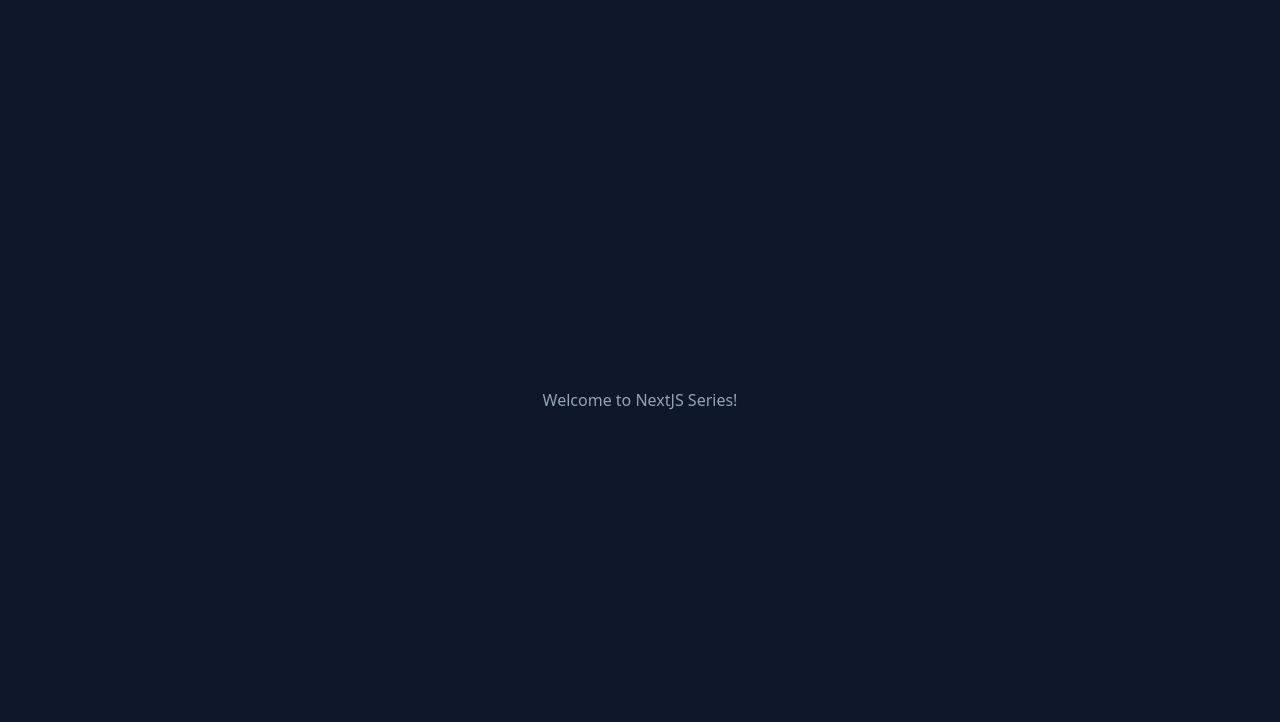
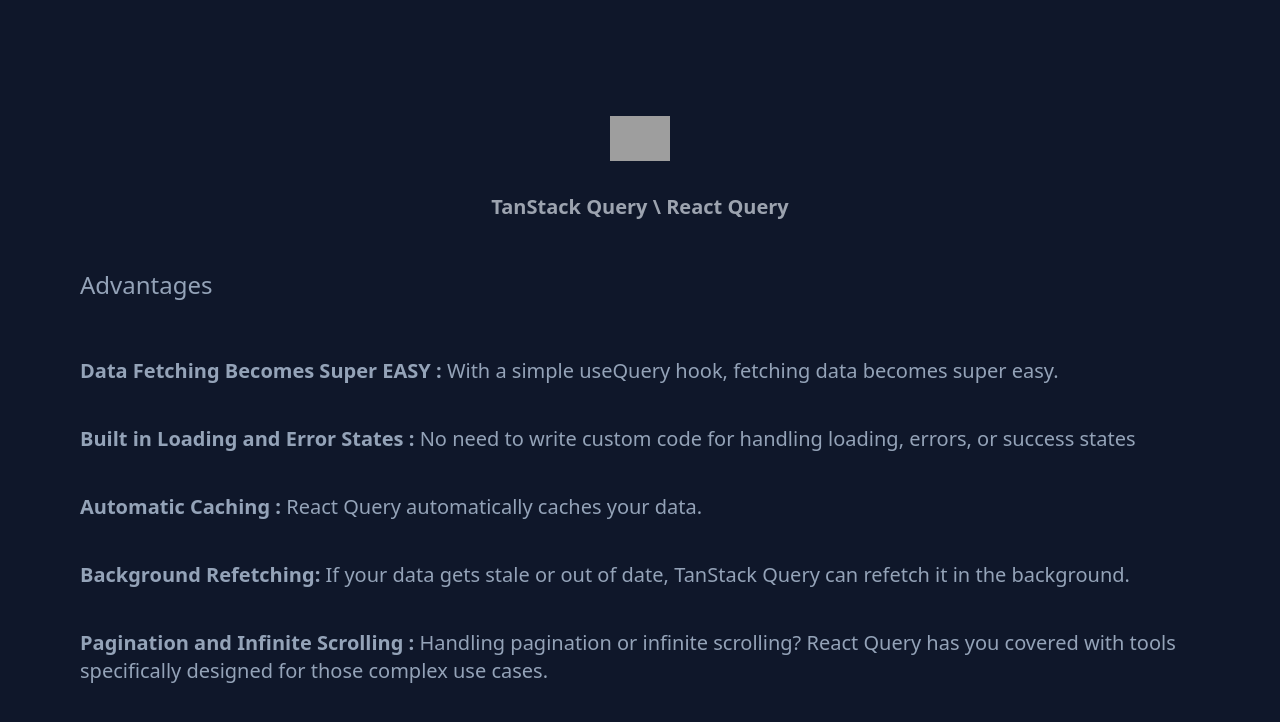
Before and after one commit to designervenkat/nextjs-ts-series, a Next.js app: page / in a window 1280 px wide. Shown: the top 722 px of the page. Built offline with nearby package versions, Linux system fonts and the light colour scheme; grey boxes are pictures that could not be loaded.

Commit message:
tanstack query setup

```diff
--- a/next.config.mjs
+++ b/next.config.mjs
@@ -1,4 +1,8 @@
 /** @type {import('next').NextConfig} */
-const nextConfig = {};
+const nextConfig = {
+  images: {
+    domains: ['tanstack.com'],
+  },
+}
 
-export default nextConfig;
+export default nextConfig
--- a/package.json
+++ b/package.json
@@ -9,11 +9,13 @@
     "lint": "next lint"
   },
   "dependencies": {
+    "@tanstack/react-query": "^5.62.0",
     "next": "15.0.1",
     "react": "19.0.0-rc-69d4b800-20241021",
     "react-dom": "19.0.0-rc-69d4b800-20241021"
   },
   "devDependencies": {
+    "@tanstack/eslint-plugin-query": "^5.61.6",
     "@types/node": "^20",
     "@types/react": "npm:types-react@19.0.0-rc.1",
     "@types/react-dom": "npm:types-react-dom@19.0.0-rc.1",
--- a/src/app/layout.tsx
+++ b/src/app/layout.tsx
@@ -1,16 +1,14 @@
-
+import { TanstackProvider } from '@/providers/tanstack-provider'
 import './main.css'
 import type { Metadata } from 'next'
 
 export const metadata: Metadata = {
   title: {
-    default: "Code Today!",
-    template: "%s | CodeToday! HERE"
+    default: 'Code Today!',
+    template: '%s | CodeToday! HERE',
   },
   description: 'Learn code for anywhere',
 }
-
-
 
 export default function RootLayout({
   children,
@@ -20,12 +18,9 @@
   return (
     <html lang="en">
       <body className="h-screen bg-slate-900 text-slate-400 grid place-content-center w-full">
-
-
-        <main>
-            {children}
-        </main>
-
+        <TanstackProvider>
+          <main>{children}</main>
+        </TanstackProvider>
       </body>
     </html>
   )
--- a/src/app/page.tsx
+++ b/src/app/page.tsx
@@ -1,9 +1,50 @@
-"use client"
+import Image from 'next/image'
 
-export default function HomePage() {
-    return (
-    <div>
-      <h1>Welcome to NextJS Series!</h1>
+export default function Home() {
+  return (
+    <div className="grid grid-rows-[20px_1fr_20px] items-center justify-items-center min-h-screen p-8 pb-20 gap-16 sm:p-20 font-[family-name:var(--font-geist-sans)]">
+      <main className="flex flex-col gap-8 row-start-2 items-center sm:items-center">
+        <Image
+          src="https://tanstack.com/_build/assets/logo-color-100w-br5_Ikqp.png"
+          alt="Tan"
+          width={60}
+          height={60}
+        />
+
+        <h1 className="font-semibold text-xl text-gray-400">
+          TanStack Query \ React Query
+        </h1>
+
+        <ol className="flex flex-col gap-10 text-xl">
+          <li className="text-2xl my-4">Advantages</li>
+
+          <li>
+            <strong>Data Fetching Becomes Super EASY :</strong> With a simple
+            useQuery hook, fetching data becomes super easy.
+          </li>
+
+          <li>
+            <strong>Built in Loading and Error States :</strong> No need to
+            write custom code for handling loading, errors, or success states
+          </li>
+
+          <li>
+            <strong>Automatic Caching :</strong> React Query automatically
+            caches your data.
+          </li>
+
+          <li>
+            <strong>Background Refetching: </strong> If your data gets stale or
+            out of date, TanStack Query can refetch it in the background.
+          </li>
+
+          <li>
+            <strong>Pagination and Infinite Scrolling :</strong> Handling
+            pagination or infinite scrolling? React Query has you covered with
+            tools specifically designed for those complex use cases.
+          </li>
+        </ol>
+      </main>
     </div>
   )
 }
--- /dev/null
+++ b/src/app/product-cc/page.tsx
@@ -0,0 +1,57 @@
+'use client'
+
+import { Products } from '@/types/products-types'
+import { useEffect, useState } from 'react'
+
+export default function ClientComponentProducts() {
+  const [products, setProducts] = useState<Products[] | null>(null)
+  const [isLoading, setIsLoading] = useState(true)
+  const [isError, setIsError] = useState('')
+
+  const getAllProducts = async () => {
+    const res = await fetch(
+      'https://672e2363229a881691ef1d2d.mockapi.io/productss'
+    )
+
+    if (!res.ok) {
+      setProducts(null)
+      setIsError('Failed to fetch products')
+    }
+
+    const data = await res.json()
+
+    setProducts(data)
+    setIsLoading(false)
+  }
+
+  useEffect(() => {
+    getAllProducts()
+  }, [])
+
+  if (isError)
+    return (
+      <div className="grid place-content-center h-96 text-red-500">
+        {isError}
+      </div>
+    )
+
+  return (
+    <div className="flex flex-col gap-8 mx-auto w-full max-w-screen-md p-20">
+      <h2 className="text-2xl text-orange-400">
+        Client Component Fetching Products
+      </h2>
+
+      {!isLoading && products ? (
+        <div className="grid grid-cols-2 gap-4 place-content-center">
+          {products.map((item) => (
+            <div className="bg-gray-700 py-4 px-4 rounded-md" key={item.id}>
+              {item.productName} - {item.productPrice}
+            </div>
+          ))}
+        </div>
+      ) : (
+        <div className="grid place-content-center h-96">Product Loading...</div>
+      )}
+    </div>
+  )
+}
--- /dev/null
+++ b/src/app/product-sc/error.tsx
@@ -0,0 +1,7 @@
+'use client'
+
+function error() {
+  return <div>Error Fetching data</div>
+}
+
+export default error
--- /dev/null
+++ b/src/app/product-sc/loading.tsx
@@ -0,0 +1,7 @@
+import React from 'react'
+
+export default function Loading() {
+  return (
+    <div className="grid place-content-center h-96">Product Loading...</div>
+  )
+}
--- /dev/null
+++ b/src/app/product-sc/page.tsx
@@ -0,0 +1,30 @@
+import { Products } from '@/types/products-types'
+import { getAllProducts } from '@/utils/products'
+import { Suspense } from 'react'
+
+export default async function ProductServerComponent() {
+  const products: Products[] = await getAllProducts()
+
+  return (
+    <div className="grid items-start justify-center p-20">
+      <h2 className="text-xl text-blue-300">
+        Server Component Fetching Products
+      </h2>
+
+      <Suspense
+        fallback={
+          <div className="grid place-content-center h-96">
+            Product Loading...
+          </div>
+        }>
+        <div className="grid grid-cols-2 gap-4 place-content-center mt-20">
+          {products.map((item) => (
+            <div className="bg-gray-700 py-4 px-4 rounded-md" key={item.id}>
+              {item.productName} - {item.productPrice}
+            </div>
+          ))}
+        </div>
+      </Suspense>
+    </div>
+  )
+}
--- /dev/null
+++ b/src/app/product-tanstack/page.tsx
@@ -0,0 +1,42 @@
+'use client'
+
+import { Products } from '@/types/products-types'
+
+import { useQuery } from '@tanstack/react-query'
+import { getAllProducts } from '@/utils/products'
+
+export default function TanstackProducts() {
+  const {
+    isLoading: productLoading,
+    isError: productError,
+    data: products,
+  } = useQuery<Products[]>({
+    queryKey: ['products'], // useState
+    queryFn: async () => getAllProducts(), // useEffect
+  })
+
+  if (productError)
+    return (
+      <div className="grid place-content-center h-96 text-red-500">
+        {productError}
+      </div>
+    )
+
+  return (
+    <div className="flex flex-col gap-8 mx-auto w-full max-w-screen-md p-20">
+      <h2 className="text-2xl text-green-400">Tanstack Fetching Products</h2>
+
+      {!productLoading && products ? (
+        <div className="grid grid-cols-2 gap-4 place-content-center">
+          {products.map((item) => (
+            <div className="bg-gray-700 py-4 px-4 rounded-md" key={item.id}>
+              {item.productName} - {item.productPrice}
+            </div>
+          ))}
+        </div>
+      ) : (
+        <div className="grid place-content-center h-96">Product Loading...</div>
+      )}
+    </div>
+  )
+}
--- /dev/null
+++ b/src/providers/tanstack-provider.tsx
@@ -0,0 +1,15 @@
+'use client'
+
+import { QueryClient, QueryClientProvider } from '@tanstack/react-query'
+import React, { useState } from 'react'
+
+type TansProps = {
+  children: React.ReactNode
+}
+
+export const TanstackProvider = ({ children }: TansProps) => {
+  const [queryClient] = useState(() => new QueryClient())
+  return (
+    <QueryClientProvider client={queryClient}>{children}</QueryClientProvider>
+  )
+}
--- /dev/null
+++ b/src/types/products-types.ts
@@ -0,0 +1,5 @@
+export type Products = {
+  id: number
+  productName: string
+  productPrice: string
+}
--- /dev/null
+++ b/src/utils/products.ts
@@ -0,0 +1,12 @@
+export const getAllProducts = async () => {
+  const res = await fetch(
+    'https://672e2363229a881691ef1d2d.mockapi.io/products'
+  )
+
+  if (!res.ok) return 'Something went wrong during fetching data!'
+
+  const data = await res.json()
+
+  return data
+  // return Promise.reject('Failed to fetch products')
+}
```
Also changed, not shown: 1 other file (tests, documents, lock files or other folders).
